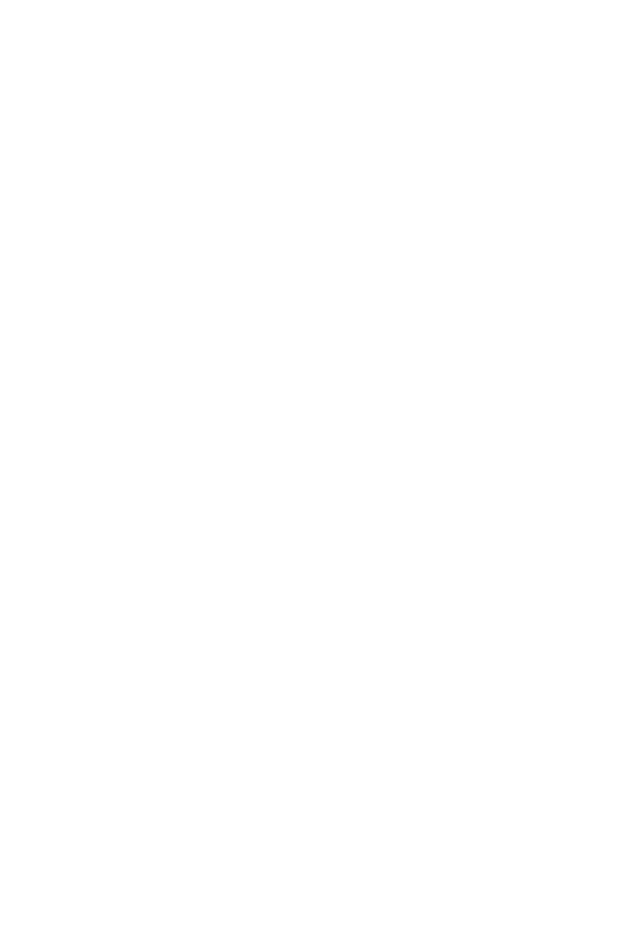
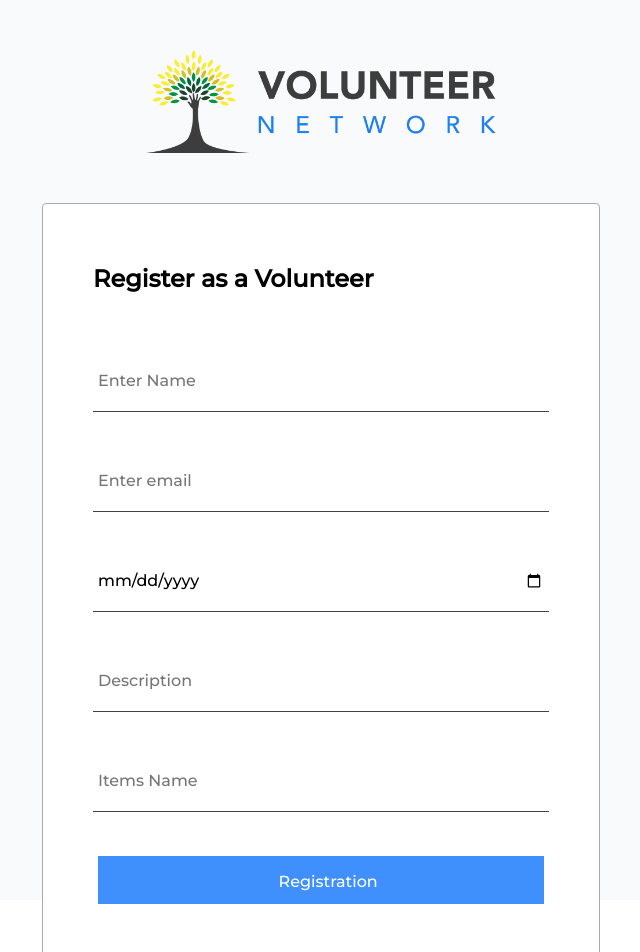
Before and after one commit to developer-build/volunteer-network-client-site, a React (Create React App) app: page /order in a window 1280 px wide. Before the commit this address had no page. Shown: the top 952 px of the page, without its empty margins (319-959 px from the left). Before the commit the page ends 800 px from the top, so only its background shows below. Built offline with nearby package versions, Linux system fonts and the light colour scheme.

Commit message:
admin section added

```diff
--- a/src/App.js
+++ b/src/App.js
@@ -1,5 +1,7 @@
 import { Route, Routes } from "react-router-dom";
 import Home from "./Component/Home/Home/Home";
+import Admin from "./Component/Pages/Admin/Admin";
+import Orders from "./Component/Pages/Orders/Orders";
 import Login from "./Component/Register/Login/Login";
 import SignUp from "./Component/Register/SignUp/SignUp";
 
@@ -10,6 +12,8 @@
         <Route path="/" element={<Home />}></Route>
         <Route path="/sigh-up" element={<SignUp />}></Route>
         <Route path="/login" element={<Login />}></Route>
+        <Route path="/order" element={<Orders />}></Route>
+        <Route path="/admin" element={<Admin />}></Route>
       </Routes>
     </>
   );
--- a/src/Component/Home/Event/Event.js
+++ b/src/Component/Home/Event/Event.js
@@ -1,11 +1,13 @@
 import React from "react";
+import { Link } from "react-router-dom";
 import "./event.css";
 
 const Event = ({ event }) => {
-  const { img, name } = event;
+  const { img, name, _id } = event;
 
   return (
     <div>
+      <Link to="/order">
         <div>
           <div className="event">
             <img src={img} alt="" className="img-fluid" />
@@ -14,6 +16,7 @@
             </div>
           </div>
         </div>
+      </Link>
     </div>
   );
 };
--- /dev/null
+++ b/src/Component/Pages/Admin/Admin.css
@@ -0,0 +1,10 @@
+.register-list {
+  background: #f4f7fc;
+  padding: 20px;
+}
+.register-list div {
+  width: 100%;
+  height: 100%;
+  background: #fff;
+  padding: 30px;
+}
--- /dev/null
+++ b/src/Component/Pages/Admin/Admin.js
@@ -0,0 +1,33 @@
+import React from "react";
+import { Link } from "react-router-dom";
+import logo from "../../../Assets/logos/Group 1329.png";
+import "./Admin.css";
+
+const Admin = () => {
+  return (
+    <div className="admin-container p-3">
+      <div className="container">
+        <div className="row ">
+          <div className="col-md-3">
+            <div>
+              <Link to="/">
+                {" "}
+                <img style={{ width: "200px" }} src={logo} alt="" />
+              </Link>
+              <p>Volunteer register list</p>
+              <p>Add event</p>
+            </div>
+          </div>
+          <div className="col-md-9">
+            <h4>Volunteer register list</h4>
+            <div className="register-list">
+              <div>sfdf</div>
+            </div>
+          </div>
+        </div>
+      </div>
+    </div>
+  );
+};
+
+export default Admin;
--- /dev/null
+++ b/src/Component/Pages/Orders/Orders.js
@@ -0,0 +1,43 @@
+import React from "react";
+import { Link } from "react-router-dom";
+import logo from "../../../Assets/logos/Group 1329.png";
+import "./order.css";
+
+const Orders = () => {
+  return (
+    <div className=" order-container">
+      <div className="order-content container">
+        <div>
+          <div style={{ textAlign: "center" }}>
+            <Link to="/">
+              <img src={logo} style={{ width: "350px" }} alt="" />
+            </Link>
+          </div>
+          <div className="order">
+            <h4>Register as a Volunteer</h4>
+            <form>
+              <input type="text" placeholder="Enter Name" name="name" />
+              <br />
+              <br />
+              <input type="email" placeholder="Enter email" name="email" />
+              <br />
+              <br />
+              <input type="date" id="birthday" name="date" />
+              <br />
+              <br />
+              <input type="text" placeholder="Description" name="description" />
+              <br />
+              <br />
+              <input type="text" placeholder="Items Name" name="items" />
+              <br />
+              <br />
+              <button className="RegistrationBtn">Registration</button>
+            </form>
+          </div>
+        </div>
+      </div>
+    </div>
+  );
+};
+
+export default Orders;
--- /dev/null
+++ b/src/Component/Pages/Orders/order.css
@@ -0,0 +1,59 @@
+.order-container {
+  background: #f8fafc;
+  padding: 50px;
+}
+.order-content {
+  width: 100%;
+  height: 100vh;
+  display: flex;
+  flex-direction: column;
+}
+.order {
+  background: #ffffff;
+  border: 1px solid #ababab;
+  box-sizing: border-box;
+  border-radius: 4px;
+  width: 50%;
+
+  margin: 50px auto;
+  padding: 60px 50px;
+  display: flex;
+  flex-direction: column;
+  font-family: "Montserrat";
+}
+
+.order h4 {
+  font-style: normal;
+  font-weight: 700;
+  font-size: 24px;
+  line-height: 29px;
+
+  color: #000000;
+}
+.order form {
+  margin-top: 35px;
+}
+.order input {
+  border: none;
+  border-bottom: 1px solid rgb(66, 66, 66);
+  width: 100%;
+  padding: 20px 5px;
+  margin-top: 15px;
+  font-style: normal;
+  font-weight: 500;
+  font-size: 16px;
+  line-height: 20px;
+  color: #000000;
+}
+.RegistrationBtn {
+  width: 98%;
+  margin: 20px auto;
+  display: block;
+
+  padding: 14px 181px;
+
+  height: 48px;
+  color: white;
+  border: none;
+  background: #3f90fc;
+}
--- a/src/Component/Shear/Header/Header.js
+++ b/src/Component/Shear/Header/Header.js
@@ -29,10 +29,12 @@
                 Blogs
               </Link>
             </Nav>
-            <Link to="/sigh-up">
+            <Link to="/sigh-up" style={{ textDecoration: "none" }}>
               <button className="registerBtn">Register</button>
             </Link>
-            <button className="adminBtn">Admin</button>
+            <Link to="/admin" style={{ textDecoration: "none" }}>
+              <button className="adminBtn">Admin</button>
+            </Link>
           </Navbar.Collapse>
         </Container>
       </Navbar>
```
Lines whose indentation alone changed are shown as unchanged.
